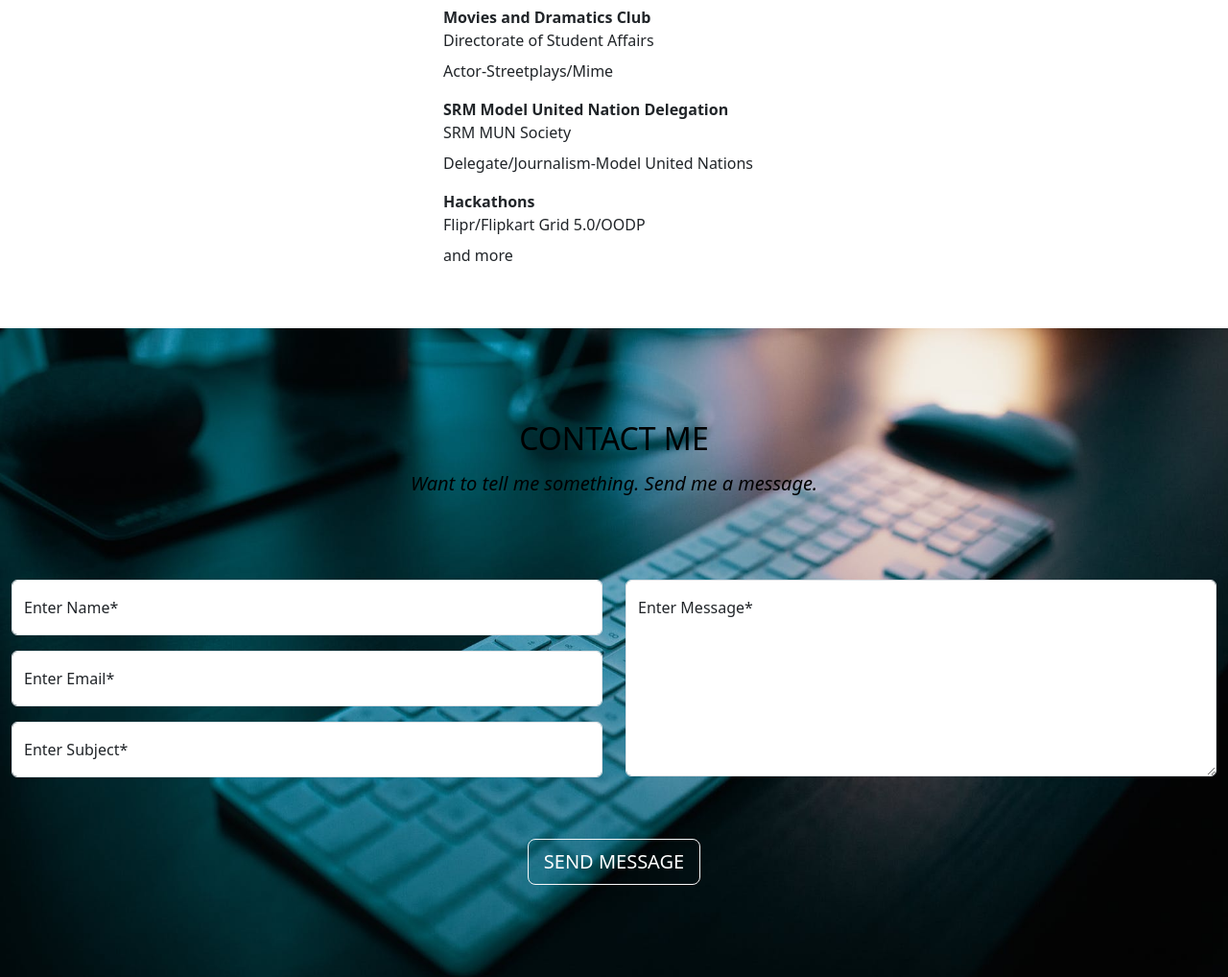
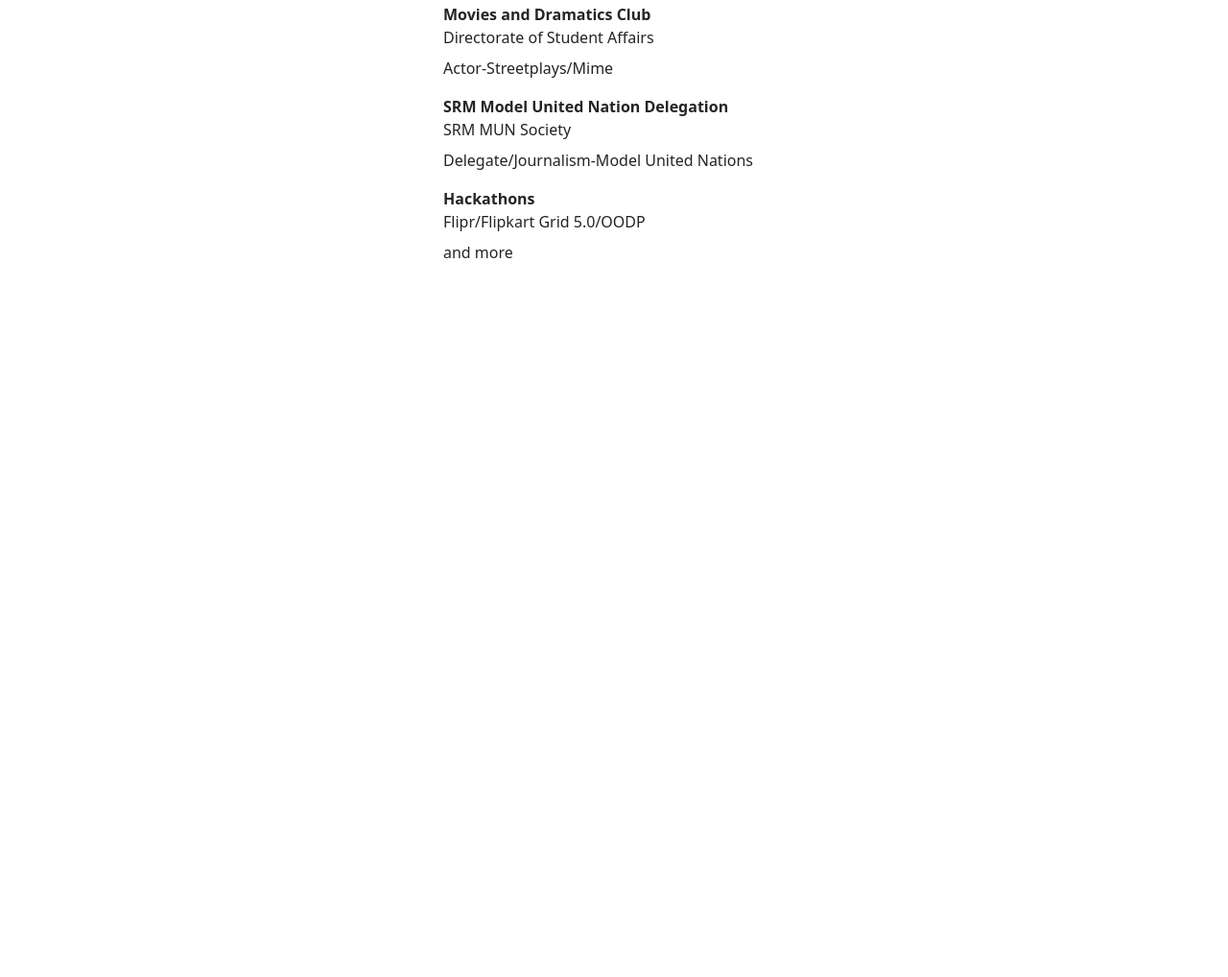
Before and after one commit to ParthGarg0304/Portfolio, a plain HTML site: page index.html in a window 1280 px wide. Shown: the part 7511-8529 px from the top of the page at 96% size. After the commit the page ends 7850 px from the top, so only its background shows below. Drawn offline with nearby package versions, Linux system fonts and the light colour scheme; files that its build step writes are made by us from their sources.

Commit message:
Update index.html

```diff
--- a/index.html
+++ b/index.html
@@ -315,7 +315,6 @@
           <h2 class="mt-3">Parth Garg</h2>
           <ul class="list-unstyled contact-info">
             <li><i class="fas fa-envelope me-2"></i> pg6295@srmist.edu.in/parth.garg0304@gmail.com</li>
-            <li><i class="fas fa-phone me-2"></i> 9051364229 </li>
             <li><i class="fas fa-map-marker-alt me-2"></i> Chennai</li>
           </ul>
           <ul class="social-icons my-5 d-flex justify-content-center">
@@ -348,7 +347,6 @@
           <ul class="list-unstyled">
             <li>Hindi</li>
             <li>English</li>
-            <li>Gujrati</li>
           </ul>
         </div>
         <div class="col-lg-7 order-lg-1 order-0 mt-5 text-start">
@@ -370,12 +368,9 @@
             <dt>Best Abstract</dt>
             <dd>RRR-SRM Center for Social Entrepreneurship</dd>
           </dl>
-          <h3>Additional Courses & Training</h3>
-          <hr>
           <dl>
-            <dt>Intelligent Automation Virtual Internship</dt>
-            <dd>AICTE</dd>
-            <dd>2023</dd>
+            <dt>Certificate of Merit</dt>
+            <dd>Tata Imagination Challenge</dd>
           </dl>
           <h3>Education</h3>
           <hr>
@@ -383,7 +378,7 @@
             <dt>2023 - 2026</dt>
             <dd>SRM Institute Of Science and Technology</dd>
             <dd>Bachelor in Technology- Computer Science and Engineering</dd>
-            <dt>Grade point: 9.52</dt>
+            <dt>Grade point: 9.63</dt>
           </dl>
           <dl>
             <dt>2022</dt>
@@ -392,6 +387,12 @@
           </dl>
           <h3>Work Experience</h3>
           <hr>
+          <dl>
+            <dt>Jan 2024 - Jan 2024</dt>
+            <dd>Intern</dd>
+            <dd>Notion Press</dd>
+            <!-- Add or remove work experience entries as needed -->
+          </dl>
           <dl>
             <dt>Oct 2022 - Apr 2024</dt>
             <dd>Operations Team member</dd>
@@ -431,46 +432,6 @@
       </div>
     </section>
 
-     <!-- Contact Section -->
-     <section class="py-5" id="contact">
-      <div class="container-xxl py-5">
-        <div class="col-12 d-flex flex-column text-center justify-content-center">
-          <h2 class="text-black">CONTACT ME</h2>
-          <h5 class="text-black fw-normal py-2 fst-italic">Want to tell me something. Send me a message.</h5>
-        </div>
-        <div class="row pt-4 mt-5">
-          <div class="col-12">
-            <form action="https://mail.google.com/mail/u/0/#inbox?compose=new" method="POST">
-              <div class="row d-flex justify-content-center">
-                <div class="col-lg-6">
-                  <div class="form-floating mb-3">
-                    <input type="text" name="name" class="form-control" id="floatingInput" placeholder="Enter Name*" required>
-                    <label for="floatingInput">Enter Name*</label>
-                  </div>
-                  <div class="form-floating mb-3">
-                    <input type="email" name="email" class="form-control" id="floatingEmail" placeholder="Enter Email*" required>
-                    <label for="floatingEmail">Enter Email*</label>
-                  </div>
-                  <div class="form-floating mb-3">
-                    <input type="text" name="Subject" class="form-control" id="floatingPassword" placeholder="Enter Subject*" required>
-                    <label for="floatingPassword">Enter Subject*</label>
-                  </div>
-                </div>
-                <div class="form-floating col-lg-6">
-                  <textarea class="form-control" name="message" placeholder="Leave a comment here" id="floatingMessage" style="height: 205px" required></textarea>
-                  <label for="floatingMessage" class="px-4">Enter Message*</label>
-                </div>
-                <div class="col-12 mt-5  d-flex justify-content-center">
-                  <button class="btn text-white btn-lg btn-outline-light">SEND MESSAGE</button>
-                </div>
-              </div>
-
-            </form>
-          </div>
-        </div>
-       </div>
-     </section>
-
 
 
      <!-- Bootstrap script link -->
```
